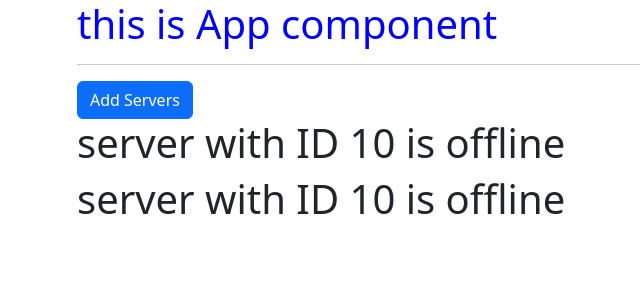
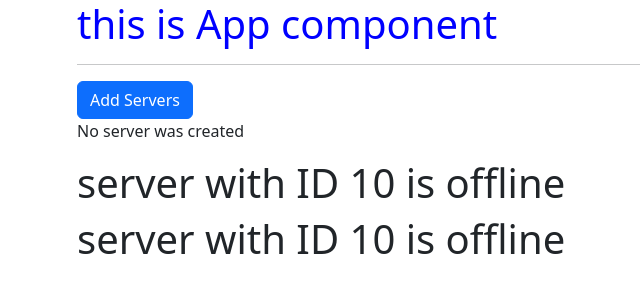
Before and after one commit to ZuhRa-HashiMi/Angular_Project, an Angular app: page / in a window 1280 px wide. Shown: the top 300 px of the page, without its empty margins (5-645 px from the left). Built offline with nearby package versions, Linux system fonts and the light colour scheme.

Commit message:
Event Binding

```diff
--- a/src/app/servers/servers.component.html
+++ b/src/app/servers/servers.component.html
@@ -1,6 +1,10 @@
 <button class="btn btn-primary "
-[disabled] = "!allowNewServer">
+[disabled] = "!allowNewServer"
+(click)="onCreateServer()">
 Add Servers
 </button>
+<!-- <p [innerText]="allowNewServer" ></p>
+ -->
+ <p>{{ serverCreationStatus }}</p>
 <app-server></app-server>
 <app-server></app-server>
--- a/src/app/servers/servers.component.ts
+++ b/src/app/servers/servers.component.ts
@@ -10,9 +10,14 @@
 })
 export class ServersComponent {
   allowNewServer = false;
+  serverCreationStatus = "No server was created";
   constructor() {
     setTimeout(() => {
       this.allowNewServer = true;
     }, 2000);
   }
+
+  onCreateServer() {
+    this.serverCreationStatus = "Server created successfully";
+  }
 }
```
